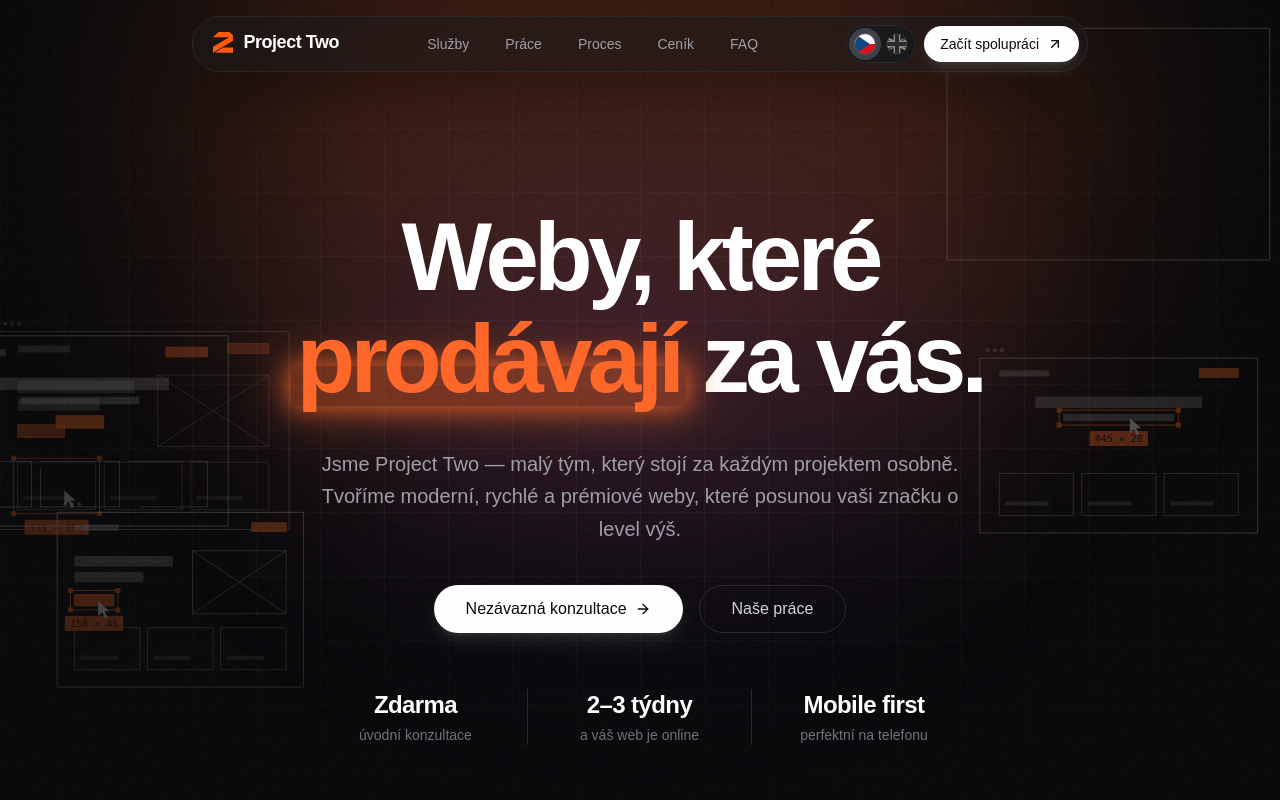
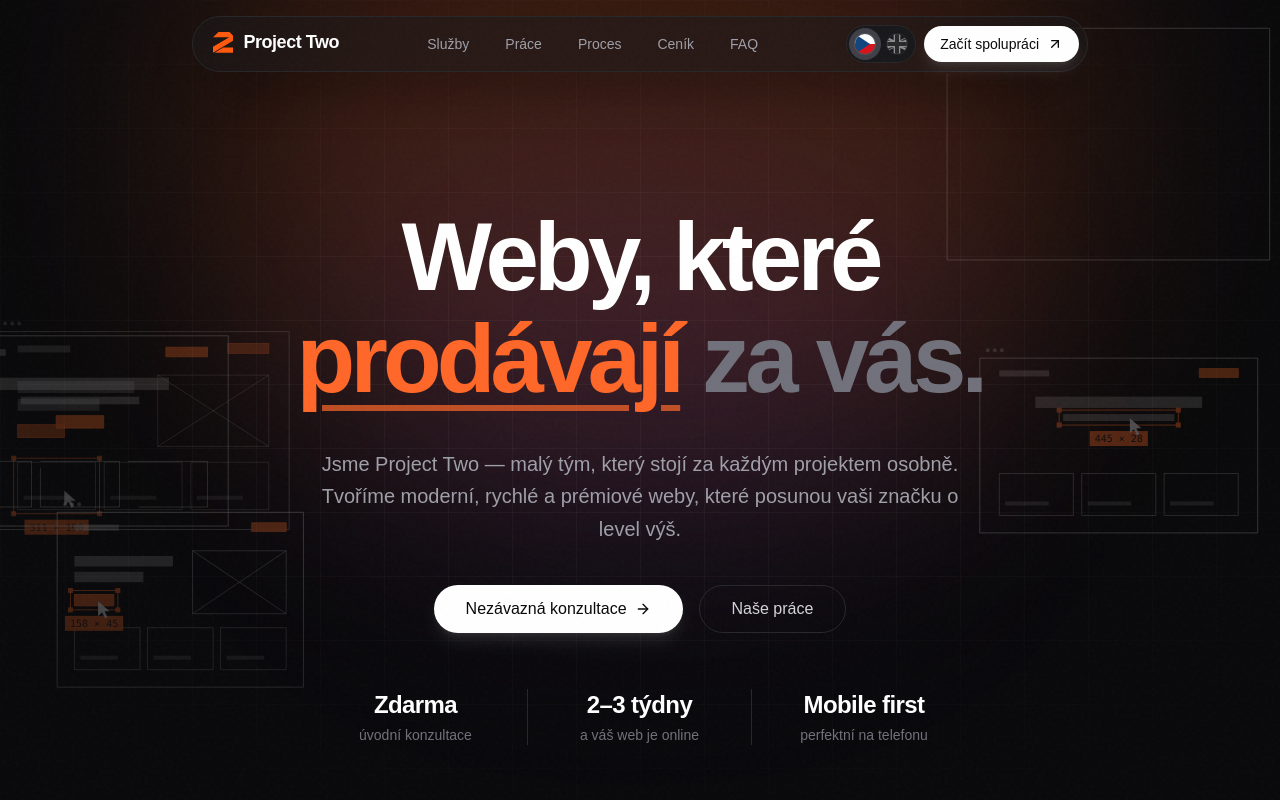
Before and after one commit to ggbosky/projectone, a Next.js app: page / in a window 1280 px wide. Shown: the top 800 px of the page. Built offline with nearby package versions, Linux system fonts and the light colour scheme; a web font is replaced by a local one.

Commit message:
Hero: clean underline under 'prodávají', grey 'za vás.'
Co-Authored-By: Claude Opus 5.5 <noreply@anthropic.com>
Claude-Session: https://claude.ai/code/session_01N8FxEFZ9triGnYpCB8yztV

```diff
--- a/components/hero.tsx
+++ b/components/hero.tsx
@@ -38,20 +38,12 @@ export function Hero() {
               {t.hero.line1}
             </motion.span>
           </span>
-          <span className="block overflow-hidden px-16 -mx-16 pt-4 -mt-4 pb-16 -mb-13">
+          <span className="block overflow-hidden pb-3">
             <motion.span className="block" variants={textRevealVariants} initial="hidden" animate="visible" custom={1}>
-              <span className="relative isolate inline-block text-ember">
-                {/* Glowing marker underline over the lower half of the word */}
-                <motion.span
-                  aria-hidden="true"
-                  className="absolute -inset-x-[0.06em] bottom-[0.02em] h-[0.42em] -z-10 rounded-[0.06em] bg-ember/35 shadow-[0_0_24px_2px_oklch(0.7_0.2_40/0.7),0_0_50px_8px_oklch(0.7_0.2_40/0.35)] origin-left"
-                  initial={{ scaleX: 0 }}
-                  animate={{ scaleX: 1 }}
-                  transition={{ delay: 0.9, duration: 0.8, ease: [0.22, 1, 0.36, 1] }}
-                />
+              <span className="text-ember underline decoration-ember/70 decoration-[0.06em] underline-offset-[0.14em] [text-decoration-skip-ink:auto]">
                 {t.hero.line2}
               </span>{" "}
-              <span>{t.hero.line2Accent}</span>
+              <span className="text-zinc-500">{t.hero.line2Accent}</span>
             </motion.span>
           </span>
         </h1>
```
